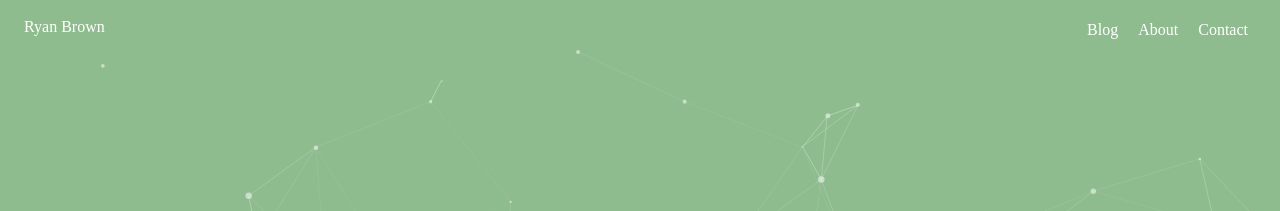
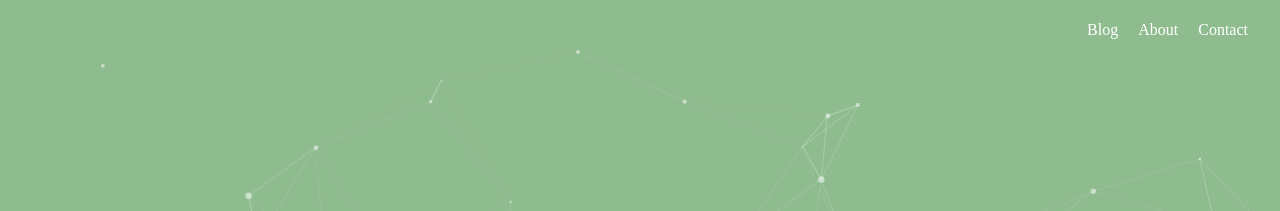
Before and after one commit to ryancolorcafe/jekyll-theme-collider, a Jekyll site: the page built from index.md, in a window 1280 px wide. Shown: the top 211 px of the page. Built offline with Jekyll 4.4.1, drawn with Linux system fonts in a browser that asks for light colours; some web fonts are replaced.

Commit message:
unless homepage render the homepage link

```diff
--- a/_includes/header.html
+++ b/_includes/header.html
@@ -11,10 +11,12 @@
     {% endfor %}
   {% endfor %}
 {% endif %}
-<!-- style="background-color: {{background | escape}}; -->
+
 <header class="{% if page.title == 'Home' %}header__homepage{% endif %} bg--{{ background | default: 'green' }}">
   <nav>
-    <a class="header__home" href="{{ "/" | relative_url}}">{{ site.title | escape }}</a>
+    {% unless page.title == 'Home' %}
+      <a class="header__home" href="{{ "/" | relative_url}}">{{ site.title | escape }}</a>
+    {% endunless %}
     <ul>
       <li>
         <a class="header__link" href="/blog">Blog</a>
```
